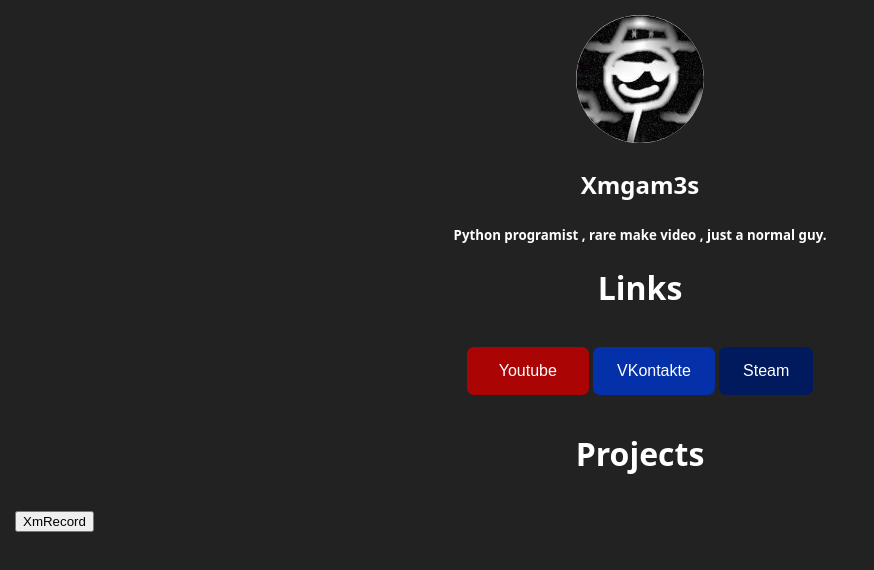
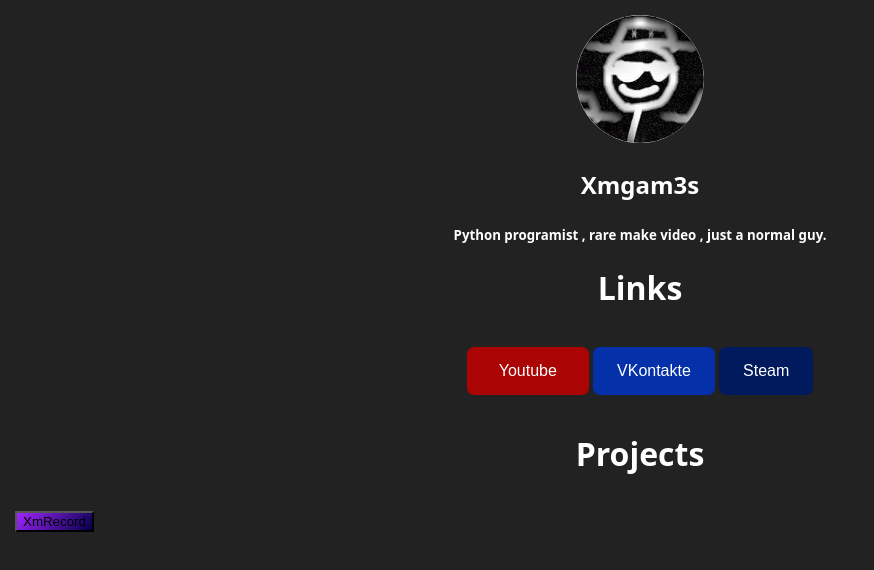
Before and after one commit to YaroslavXm/yaroslavxm.github.io, a plain HTML site: page index.html in a window 1280 px wide. Shown: the whole page, without its empty margins (0-874 px from the left). Drawn offline with Linux system fonts and the light colour scheme.

Commit message:
Update style.css

```diff
--- a/style.css
+++ b/style.css
@@ -138,3 +138,8 @@ p{
 #descrip{
     text-align: center;
 }
+
+#xmrec{
+    background: rgb(161,37,255);
+    background: linear-gradient(135deg, rgba(161,37,255,1) 0%, rgba(3,0,73,1) 100%);
+}
```
